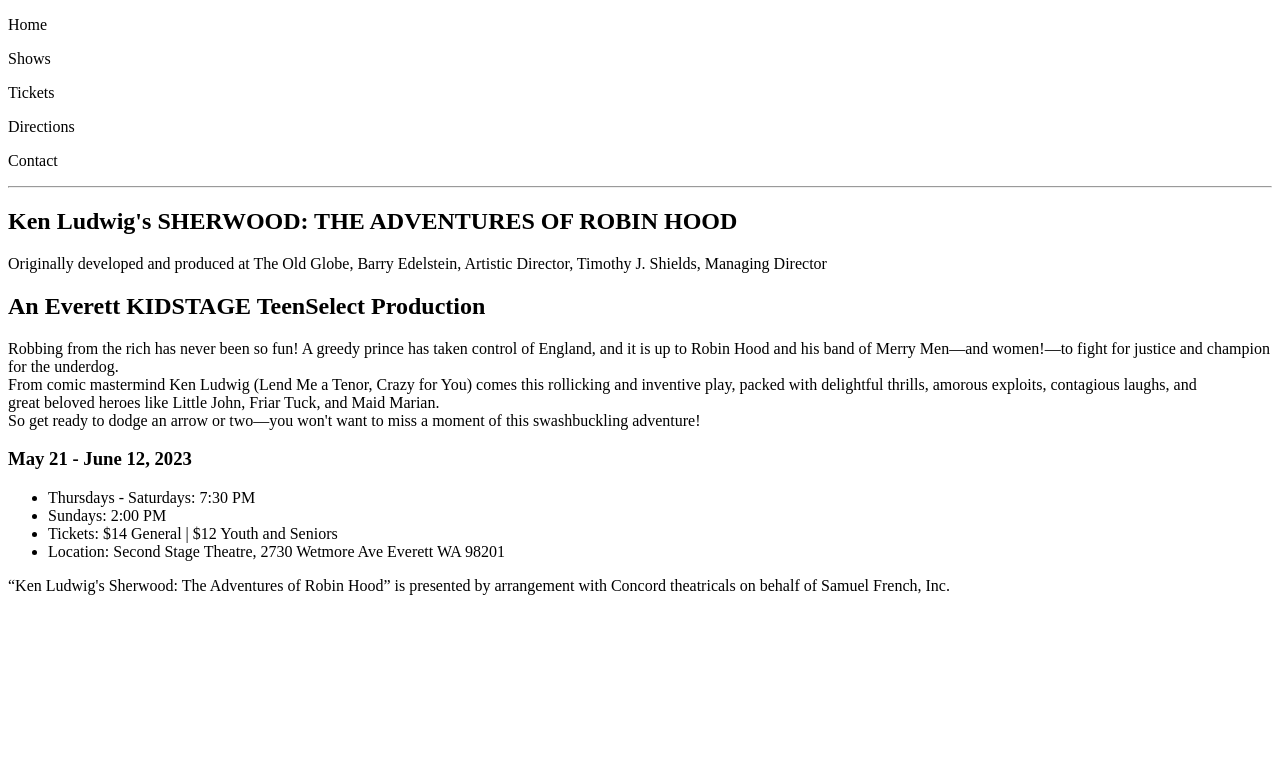
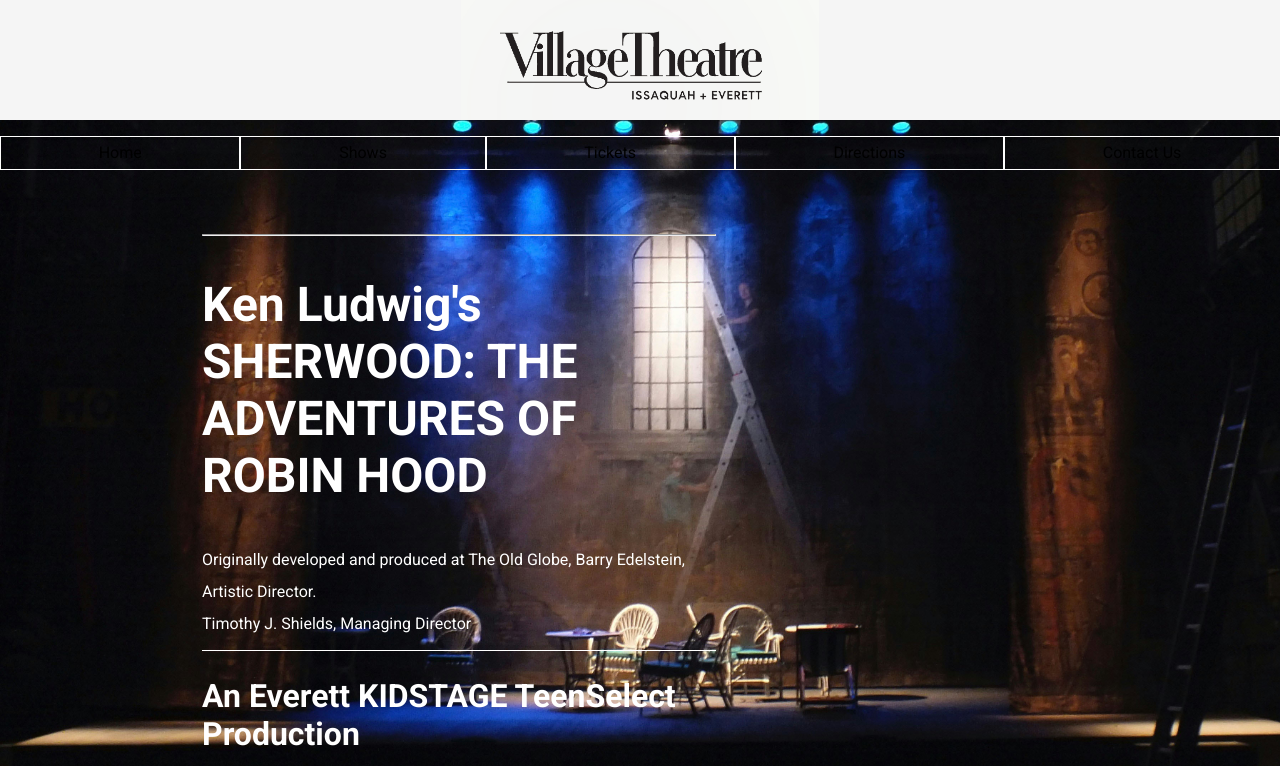
Before and after one commit to Italrissi/day-one, a plain HTML site: page pages/theatre.html in a window 1280 px wide. Shown: the top 766 px of the page. Drawn offline with Linux system fonts and the light colour scheme.

Commit message:
copy past to theater.html
copy past to theater.html

```diff
--- a/pages/theatre.html
+++ b/pages/theatre.html
@@ -4,31 +4,33 @@
     <meta charset="UTF-8">
     <meta name="viewport" content="width=device-width, initial-scale=1.0">
     <title>Theatre Bill</title>
+    <link href="../styles/theater2.css" rel="stylesheet" type="text/css">
+    <link rel="preconnect" href="https://fonts.googleapis.com">
+<link rel="preconnect" href="https://fonts.gstatic.com" crossorigin>
+<link href="https://fonts.googleapis.com/css2?family=Roboto:ital,wght@0,100;0,300;0,400;0,500;0,700;0,900;1,100;1,300;1,400;1,500;1,700;1,900&display=swap" rel="stylesheet">
 </head>
 <body>
     <header>
+        <img src="../images/13-Village-Theatre.png" width="100px" height="auto">
+    </header>
         <nav>
             <p>Home</p>
             <p>Shows</p>
             <p>Tickets</p>
             <p>Directions</p>
-            <p>Contact</p>
+            <p>Contact Us</p>
         </nav>
-    </header>
     <main>
         <article>
             <hr>
             <h1>Ken Ludwig's SHERWOOD: THE ADVENTURES OF ROBIN HOOD</h1>
             <p>Originally developed and produced at The Old Globe, Barry Edelstein,
-                Artistic Director, Timothy J. Shields, Managing Director</p>
+                Artistic Director.<br>Timothy J. Shields, Managing Director</p>
             <h2>An Everett KIDSTAGE TeenSelect Production</h2>
-            <p>Robbing from the rich has never been so fun!
-                A greedy prince has taken control of England, and it is up to Robin Hood and
-                his band of Merry Men—and women!—to fight for justice and champion for the underdog.<br>
-                From comic mastermind Ken Ludwig (Lend Me a Tenor, Crazy for You) comes this
-                rollicking and inventive play, packed with delightful thrills, amorous exploits,
-                contagious laughs, and<br>great beloved heroes like Little John, Friar Tuck, and Maid Marian.<br>
-                So get ready to dodge an arrow or two—you won't want to miss a moment of this
+            <p>Robbing from the rich has never been so fun!<br>
+                A greedy prince has taken control of England, and it is up to Robin Hood and his band of Merry Men—and women!—to fight for justice and champion for the underdog.<br>
+                From comic mastermind Ken Ludwig (Lend Me a Tenor, Crazy for You) comes this rollicking and inventive play, packed with delightful thrills, amorous exploits,
+                contagious laughs, and<br>great beloved heroes like Little John, Friar Tuck, and Maid Marian.<br>So get ready to dodge an arrow or two—you won't want to miss a moment of this
                 swashbuckling adventure!</p>
             <h3>May 21 - June 12, 2023</h3>
         </article>
@@ -42,8 +44,10 @@
         </main>
         <footer>
             <p>“Ken Ludwig's Sherwood: The Adventures of Robin Hood” is
-                presented by arrangement with Concord theatricals on behalf of Samuel French, Inc.
-                <a href="https://www.concordtheatricals.com" target="_blank"></a>
+                presented by arrangement with Concord theatricals on behalf of Samuel French, Inc.</p>
+                <p><a href="https://www.concordtheatricals.com" target="_blank">
+                    "Check Us Out !!!</a>
+                </p>
         </footer>
     </body>
 </html>
```
